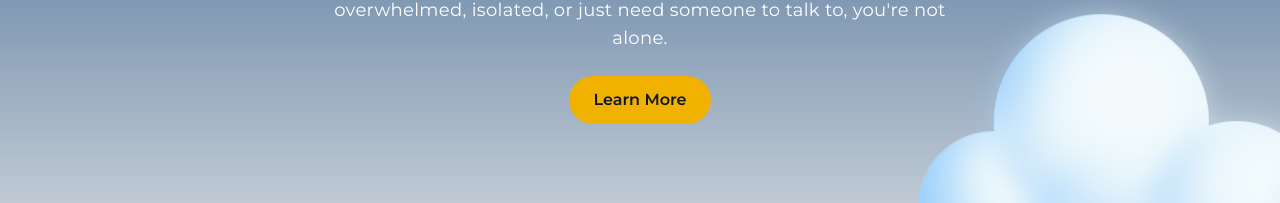
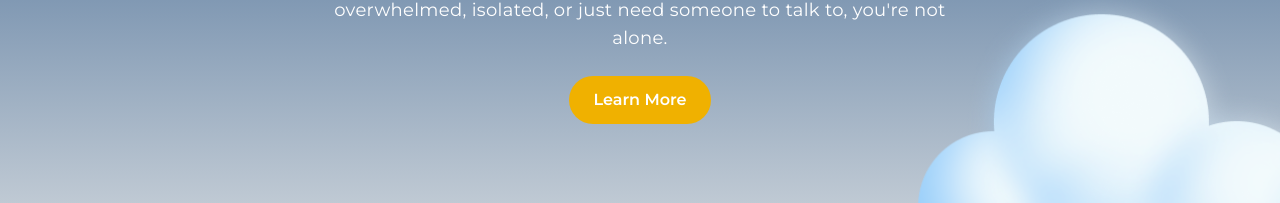
Before and after one commit to UoaWDCC/ausa-web, a Next.js app in the folder client/: page / in a window 1280 px wide. Shown: the part 446-649 px from the top of the page. Built offline with nearby package versions, Linux system fonts and the light colour scheme.

Commit message:
styling: font color

```diff
--- a/client/app/page.tsx
+++ b/client/app/page.tsx
@@ -50,7 +50,7 @@ export default function Home() {
           overwhelmed, isolated, or just need someone to talk to, you're not
           alone.
         </p>
-        <button className="mt-6 bg-yellow-500 text-gray-900 px-6 py-3 rounded-full font-semibold hover:bg-yellow-400 transition">
+        <button className="mt-6 bg-yellow-500 cursor-pointer text-white px-6 py-3 rounded-full font-semibold hover:bg-yellow-400 transition">
           Learn More
         </button>
       </div>
```
